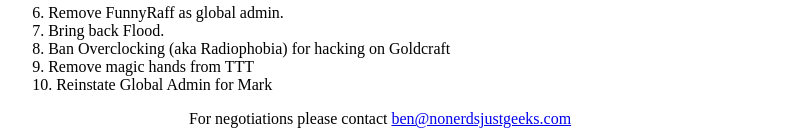
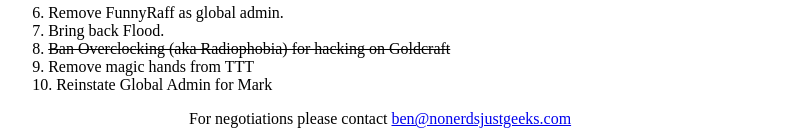
Before and after one commit to kobooold/nonerdsjustgeeks, a plain HTML site: page index.html in a window 1280 px wide. Shown: the part 667-797 px from the top of the page, without its empty margins (260-1058 px from the left). Drawn offline with Linux system fonts and the light colour scheme.

Commit message:
Update index.html

```diff
--- a/index.html
+++ b/index.html
@@ -43,7 +43,7 @@
       <li>Gash must have a face reveal.</li>
       <li>Remove FunnyRaff as global admin.</li>
       <li>Bring back Flood.</li>
-      <li>Ban Overclocking (aka Radiophobia) for hacking on Goldcraft</li>
+      <li><strike>Ban Overclocking (aka Radiophobia) for hacking on Goldcraft</strike></li>
       <li>Remove magic hands from TTT</li>
       <li>Reinstate Global Admin for Mark</li>
     </ol>
```
